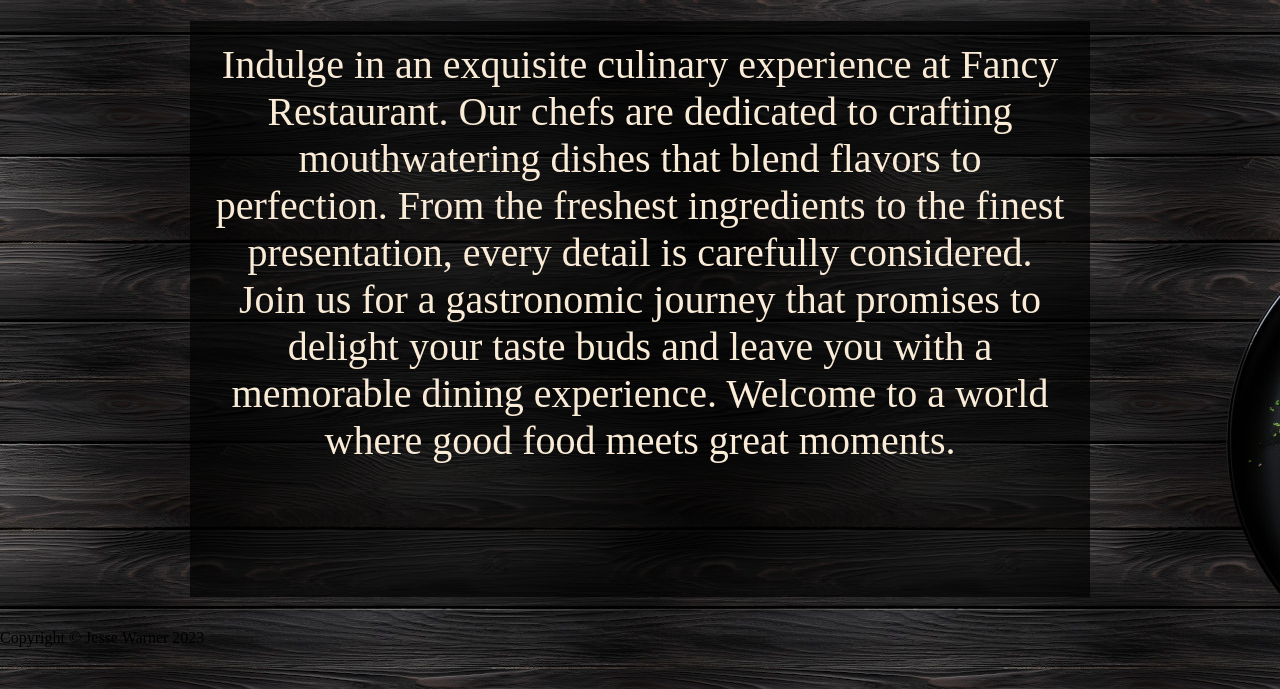
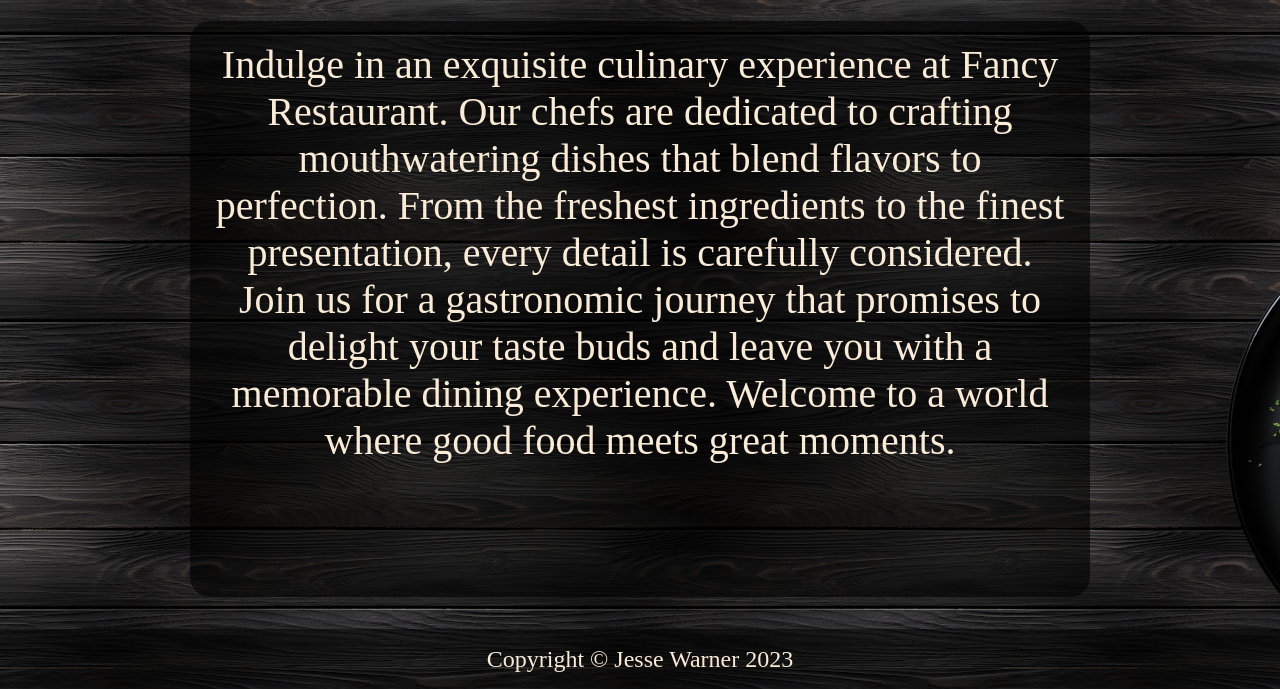
Before and after one commit to jessewwarner/odin-restaurant-page, a website built with webpack: page dist/index.html in a window 1280 px wide. Shown: the part 111-800 px from the top of the page. Built offline with nearby package versions, Linux system fonts and the light colour scheme.

Commit message:
Add styling for footer

```diff
--- a/src/css/style.css
+++ b/src/css/style.css
@@ -60,10 +60,19 @@
 
 .main-wrapper {
     font-size: 2.5rem;
-    background-color: #000000AA;
+    background-color: #00000099;
     color: antiquewhite;
     width: 900px;
     height: 90%;
     padding: 20px;
+    border-radius: 20px;
     text-align: center;
 }
+
+footer {
+    display: grid;
+    place-items: center;
+    font-size: 1.5rem;
+    color: antiquewhite;
+    background-color: rgba(0, 0, 0, 0.5);
+}
```
